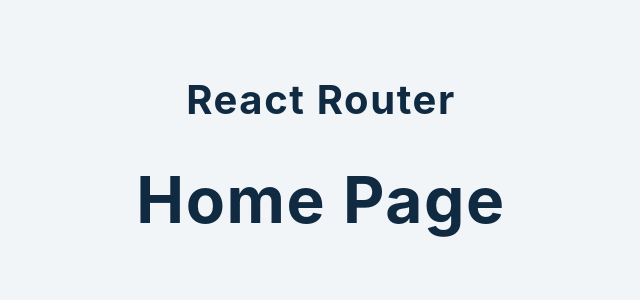
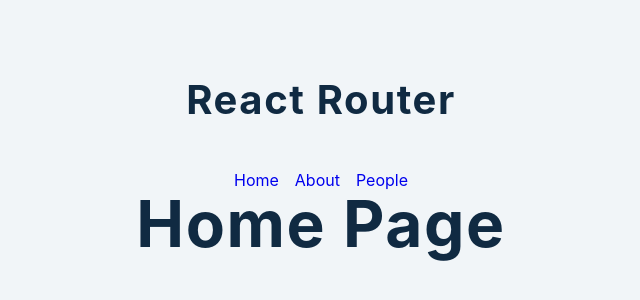
Before and after one commit to DinaTaklit/React-Fundamentals, a React (Create React App) app: page / in a window 1280 px wide. Shown: the top 300 px of the page, without its empty margins (319-959 px from the left). Built offline with nearby package versions, Linux system fonts and the light colour scheme.

Commit message:
11.ReactRouter: add navbar

```diff
--- a/src/component/11.ReactRouter/Navbar.js
+++ b/src/component/11.ReactRouter/Navbar.js
@@ -1,5 +1,23 @@
+import {Link} from 'react-router-dom'
 const Navbar = () => {
-    return <nav>navbar</nav>;
+    const liStyle = {
+        marginRight: "1rem"
+    }
+    return <nav>
+        <div>
+            <ul style={{display:'flex', justifyContent:'center'}}>
+                <li style={liStyle}>
+                    <Link to ="/">Home</Link>
+                </li>
+                <li style={liStyle}>
+                    <Link to ="/about">About</Link>
+                </li>
+                <li>
+                    <Link to ="/people">People</Link>
+                </li>
+            </ul>
+        </div>
+    </nav>;
 };
 
 export default Navbar;
--- a/src/component/11.ReactRouter/index.js
+++ b/src/component/11.ReactRouter/index.js
@@ -15,6 +15,7 @@
     return (
         <Router>
             <h2 style={{marginBottom:"3rem"}}> React Router </h2>
+            <Navbar/>
             <Switch>
                 <Route exact path="/">
                     <Home/>
```
